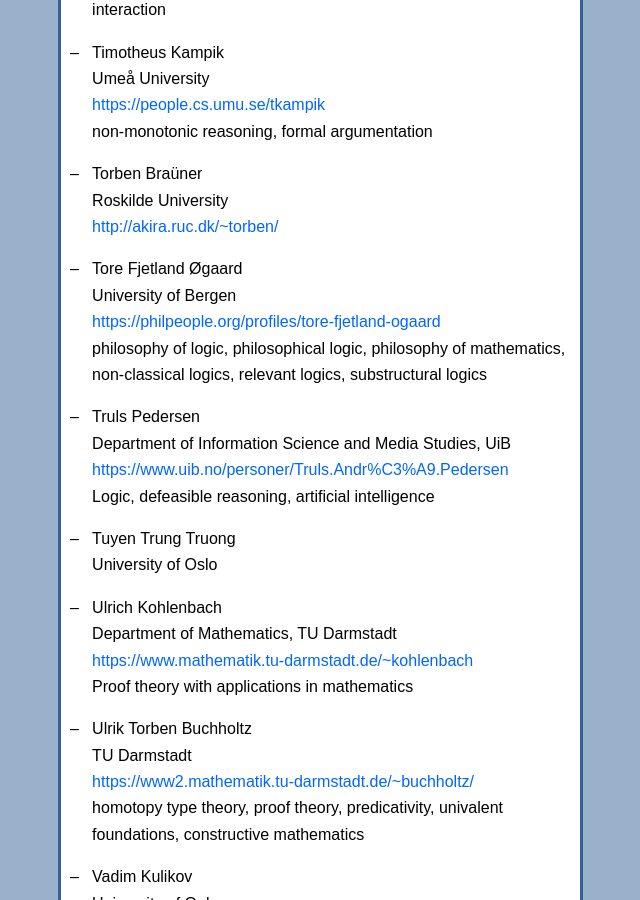
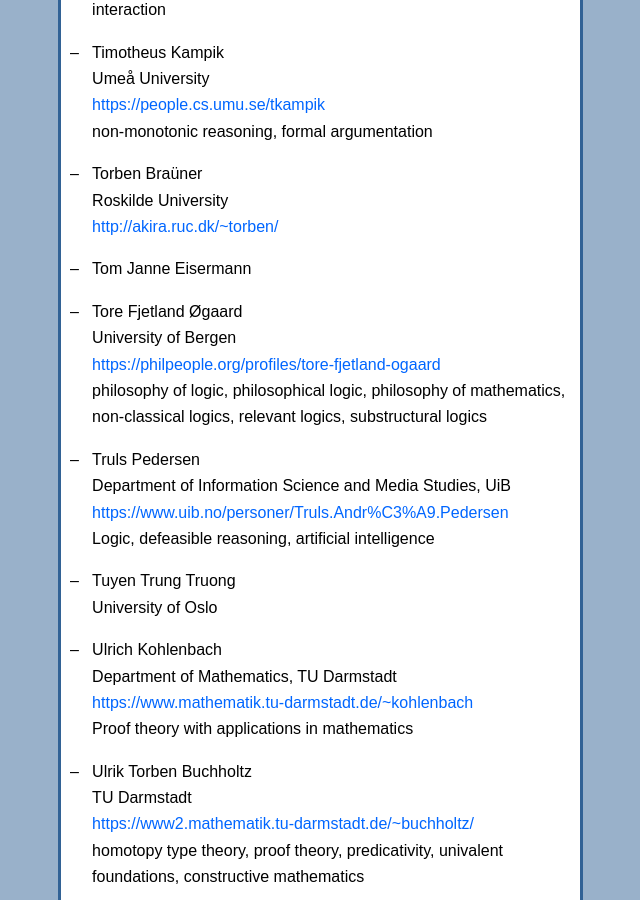
Before and after one commit to scandinavianlogic/scandinavianlogic.github.io, a Jekyll site: the page built from members.md, in a window 1280 px wide and 900 px high, scrolled down 19262 px. Shown: the whole window, without its empty margins (453-1093 px from the left). Built offline with Jekyll 4.4.1, drawn with Linux system fonts in a browser that asks for light colours.

Commit message:
new member

```diff
--- a/members.md
+++ b/members.md
@@ -730,6 +730,8 @@ membership.
   Roskilde University
   <http://akira.ruc.dk/~torben/>
 
+- Tom Janne Eisermann
+
 - Tore Fjetland Øgaard
   University of Bergen
   <https://philpeople.org/profiles/tore-fjetland-ogaard>
```
